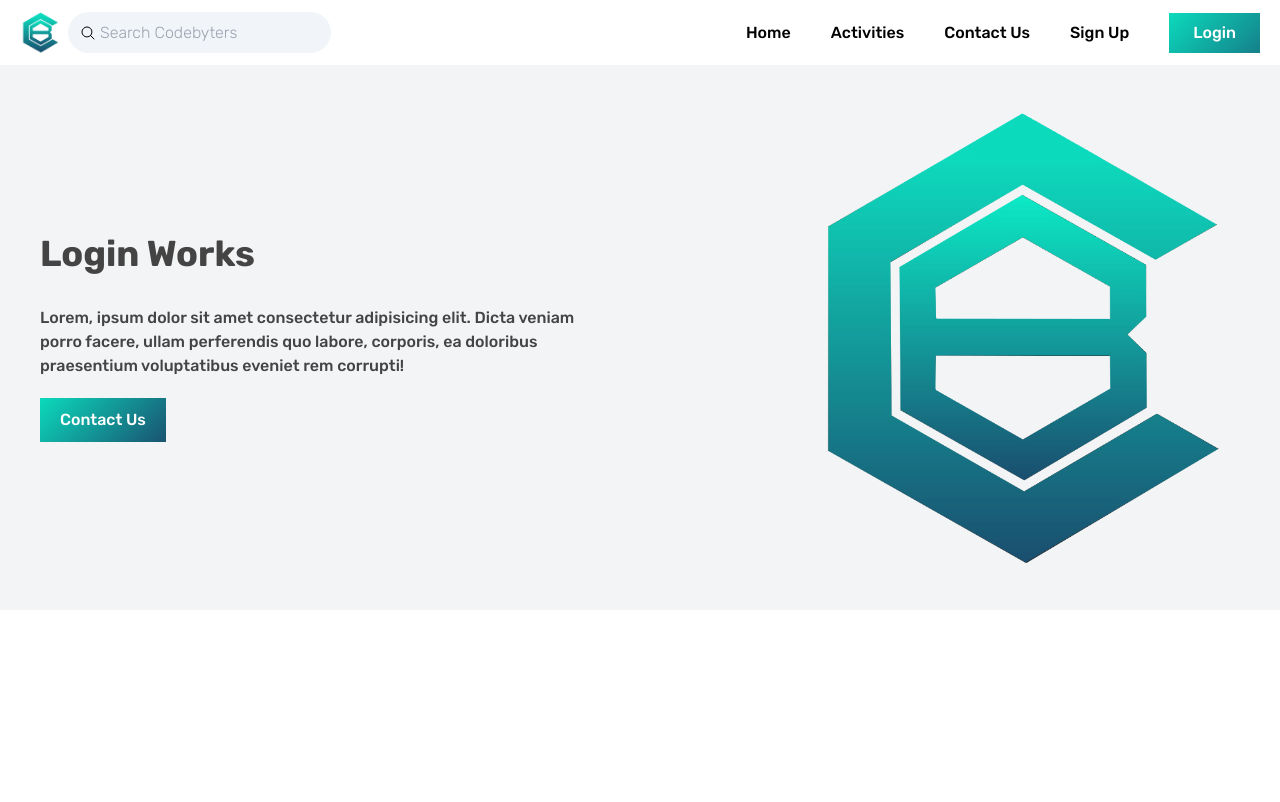
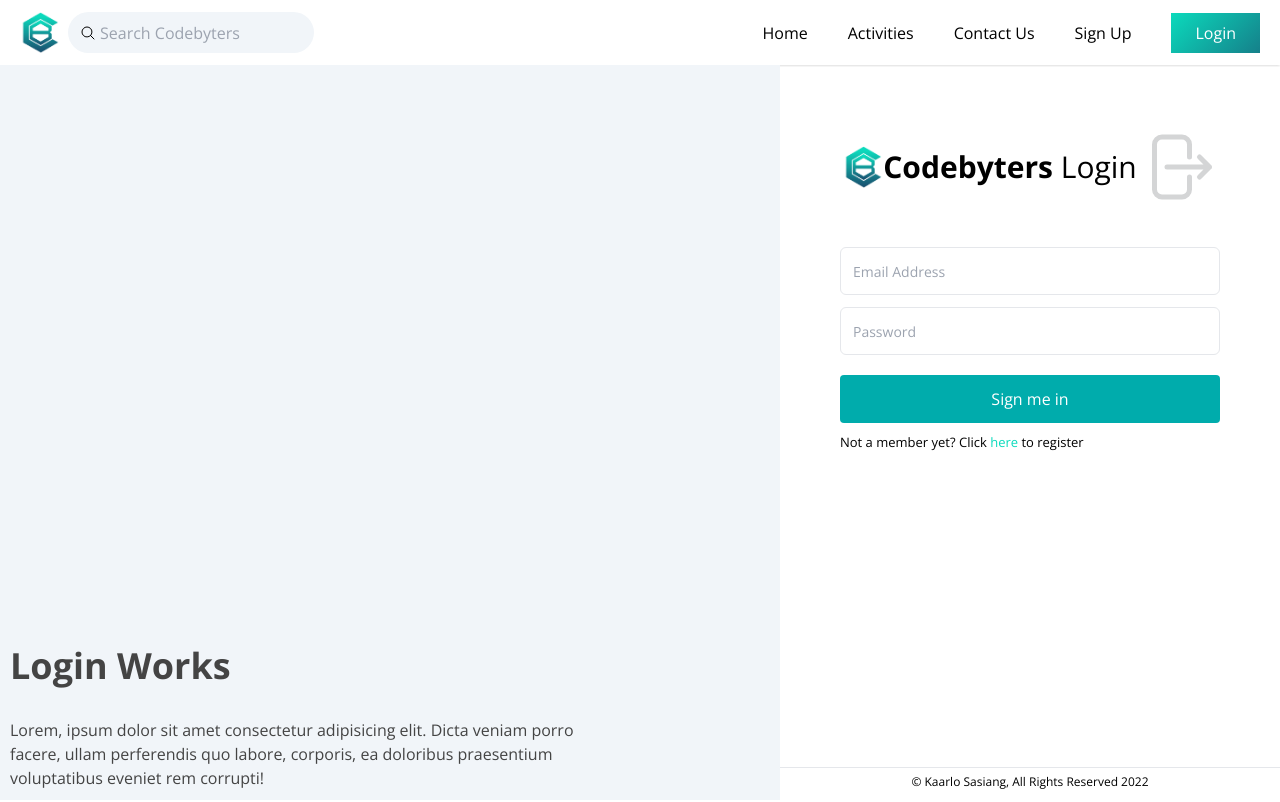
Before and after one commit to kaarlosasiang/codebyters-mockup, an Angular app: page /login in a window 1280 px wide. Built offline with nearby package versions, Linux system fonts and the light colour scheme.

Commit message:
design update for login page

```diff
--- a/src/app/user-registry/login/login.component.css
+++ b/src/app/user-registry/login/login.component.css
@@ -1,5 +1,5 @@
 .btn {
-    margin-top: 20px;
+  margin-top: 20px;
   transition: 1s;
   background: linear-gradient(135deg, rgba(11, 218, 188), rgba(26, 83, 113));
   padding: 10px 20px;
@@ -9,3 +9,60 @@
 .btn:hover {
   background: linear-gradient(135deg, rgba(26, 83, 113), rgba(11, 218, 188));
 }
+
+.loginFormContainer {
+  padding: 60px;
+  background-color: #fff;
+  position: absolute;
+  right: 0;
+  height: calc(100vh - 65.45px);
+  margin-top: 1.5px;
+  width: 500px;
+  position: relative;
+}
+
+.login-hero {
+  height: calc(100vh - 65.45px);
+  width: calc(100vw - 500px);
+  /* position: relative; */
+}
+
+.loginhero-text {
+  position: absolute;
+  bottom: 10px;
+  left: 10px;
+}
+
+.login-svg {
+  width: 80px;
+  stroke: #d4d5d6;
+}
+
+.submit-btn {
+  background-color: #00acac;
+  color: #fff;
+  font-weight: 300;
+  transition: 0.1s ease-in-out;
+}
+
+.submit-btn:hover {
+  background-color: #007979;
+}
+
+.registernow-text {
+  margin-top: 10px;
+  font-weight: 400;
+  font-size: 13px;
+}
+.copyrights {
+  width: 100%;
+  margin: 0 60px;
+  /* border-top: 1px solid black; */
+  position: absolute;
+  bottom: 10px;
+  text-align: center;
+}
+
+.copyrights span {
+  font-size: 12px;
+}
--- a/src/app/user-registry/login/login.component.html
+++ b/src/app/user-registry/login/login.component.html
@@ -1,18 +1,65 @@
 <app-header></app-header>
 <!-- Hero -->
-<div class="bg-gray-100">
-    <div class="container mx-auto py-10 px-10 flex items-center justify-between">
-      <div class="text-heading-color">
+<div class="flex">
+  <div class="text-heading-color bg-slate-100 login-hero">
+    <div class="loginhero-text">
       <h1 class="text-4xl font-bold mb-8">Login Works</h1>
       <p class="max-w-xl">
         Lorem, ipsum dolor sit amet consectetur adipisicing elit. Dicta veniam
         porro facere, ullam perferendis quo labore, corporis, ea doloribus
         praesentium voluptatibus eveniet rem corrupti!
       </p>
-        <button href="#" class="btn">Contact Us</button>
     </div>
-      <div>
-          <img src="../../assets/img/codebyters_logo.png" alt="" class="max-w-md">
+  </div>
+  <div class="bg-white loginFormContainer flex flex-col items-center">
+    <div class="flex items-center">
+      <img
+        src="../../../assets/img/codebyters_logo.png"
+        width="40"
+        height="40"
+        alt=""
+      />
+      <h1 class="text-3xl font-bold">
+        Codebyters <span class="font-light">Login</span>
+      </h1>
+      <svg
+        xmlns="http://www.w3.org/2000/svg"
+        fill="none"
+        viewBox="0 0 24 24"
+        stroke-width="1.5"
+        class="login-svg"
+      >
+        <path
+          stroke-linecap="round"
+          stroke-linejoin="round"
+          d="M15.75 9V5.25A2.25 2.25 0 0013.5 3h-6a2.25 2.25 0 00-2.25 2.25v13.5A2.25 2.25 0 007.5 21h6a2.25 2.25 0 002.25-2.25V15m3 0l3-3m0 0l-3-3m3 3H9"
+        />
+      </svg>
+    </div>
+    <form class="w-full mt-10">
+      <input
+        type="email"
+        name="email"
+        class="w-full focus:outline-none border rounded-md h-12 p-3 placeholder:font-light placeholder:text-sm font-light text-md"
+        placeholder="Email Address"
+      />
+      <input
+        type="password"
+        name="password"
+        class="mt-3 w-full focus:outline-none border rounded-md h-12 p-3 placeholder:font-light placeholder:text-sm font-light text-md"
+        placeholder="Password"
+      />
+      <button
+        class="w-full submit-btn h-12 rounded mt-5 "
+        type="button"
+      >
+        Sign me in
+      </button>
+      <p class="registernow-text">Not a member yet? Click <a routerLink="/register" class="text-codebyters-teal">here</a> to register</p>
+    </form>
+    <div class="copyrights">
+      <hr>
+      <span>© Kaarlo Sasiang, All Rights Reserved 2022</span>
     </div>
   </div>
 </div>
--- a/src/styles.css
+++ b/src/styles.css
@@ -1,7 +1,6 @@
-@import url("https://fonts.googleapis.com/css2?family=Rubik:ital,wght@0,300;0,500;0,600;0,700;0,800;0,900;1,300;1,400;1,500;1,600;1,700;1,800;1,900&display=swap");
-
+@import url("https://fonts.googleapis.com/css2?family=Open+Sans:ital,wght@0,300;0,400;0,500;0,600;0,700;0,800;1,300;1,400;1,500;1,600;1,700;1,800&display=swap");
 body {
-  font-family: "Rubik", sans-serif;
+  font-family: 'Open Sans', sans-serif;
 }
 
 @tailwind base;
```
Lines whose indentation alone changed are shown as unchanged.
